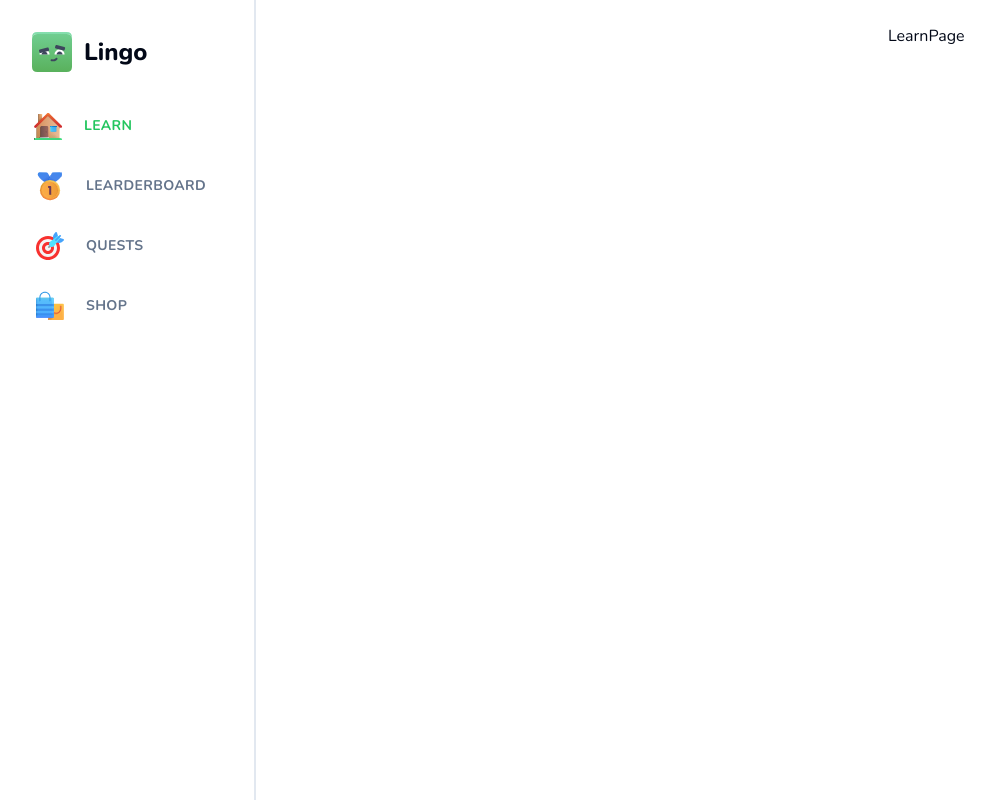
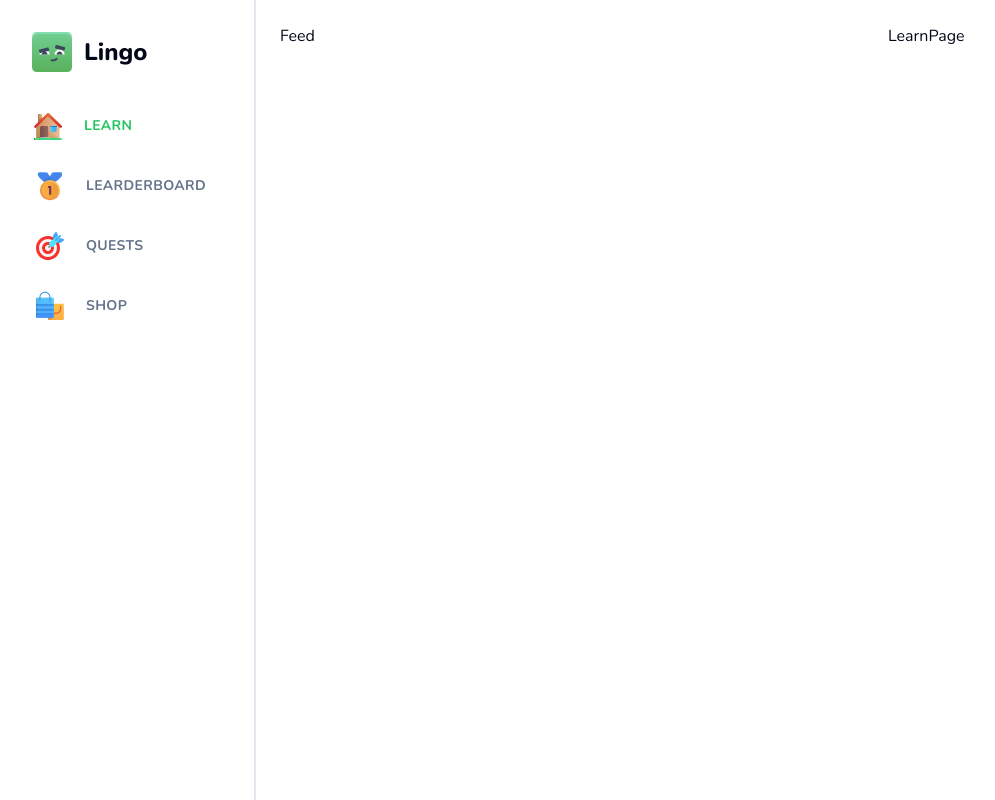
Before and after one commit to myk-francis/next-lingo, a Next.js app: page /learn in a window 1280 px wide. Shown: the whole page, without its empty margins (0-995 px from the left). Built offline with nearby package versions, Linux system fonts and the light colour scheme.

Commit message:
Update: feed wrapper

```diff
--- a/app/(main)/learn/page.tsx
+++ b/app/(main)/learn/page.tsx
@@ -1,3 +1,4 @@
+import { FeedWrapper } from "@/components/feed-wrapper";
 import { StickyWrapper } from "@/components/sticky-wrapper";
 import React from "react";
 
@@ -5,6 +6,7 @@ const LearnPage = () => {
   return (
     <div className="flex flex-row-reverse gap-[48px] px-6">
       <StickyWrapper>LearnPage</StickyWrapper>
+      <FeedWrapper>Feed</FeedWrapper>
     </div>
   );
 };
--- /dev/null
+++ b/components/feed-wrapper.tsx
@@ -0,0 +1,7 @@
+type Props = {
+  children: React.ReactNode;
+};
+
+export const FeedWrapper = ({ children }: Props) => {
+  return <div className="flex-1 relative top-0 pb-10">{children}</div>;
+};
```
